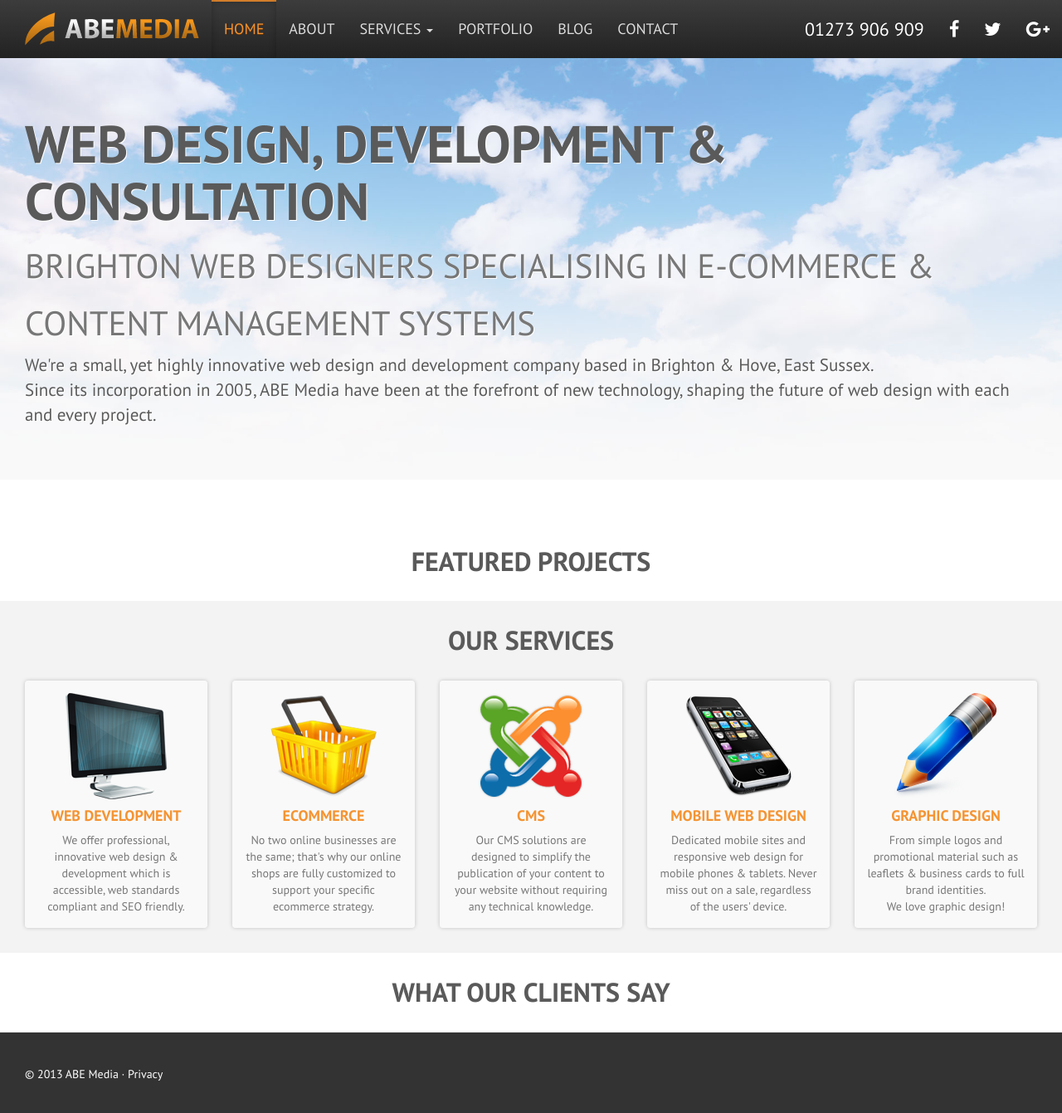
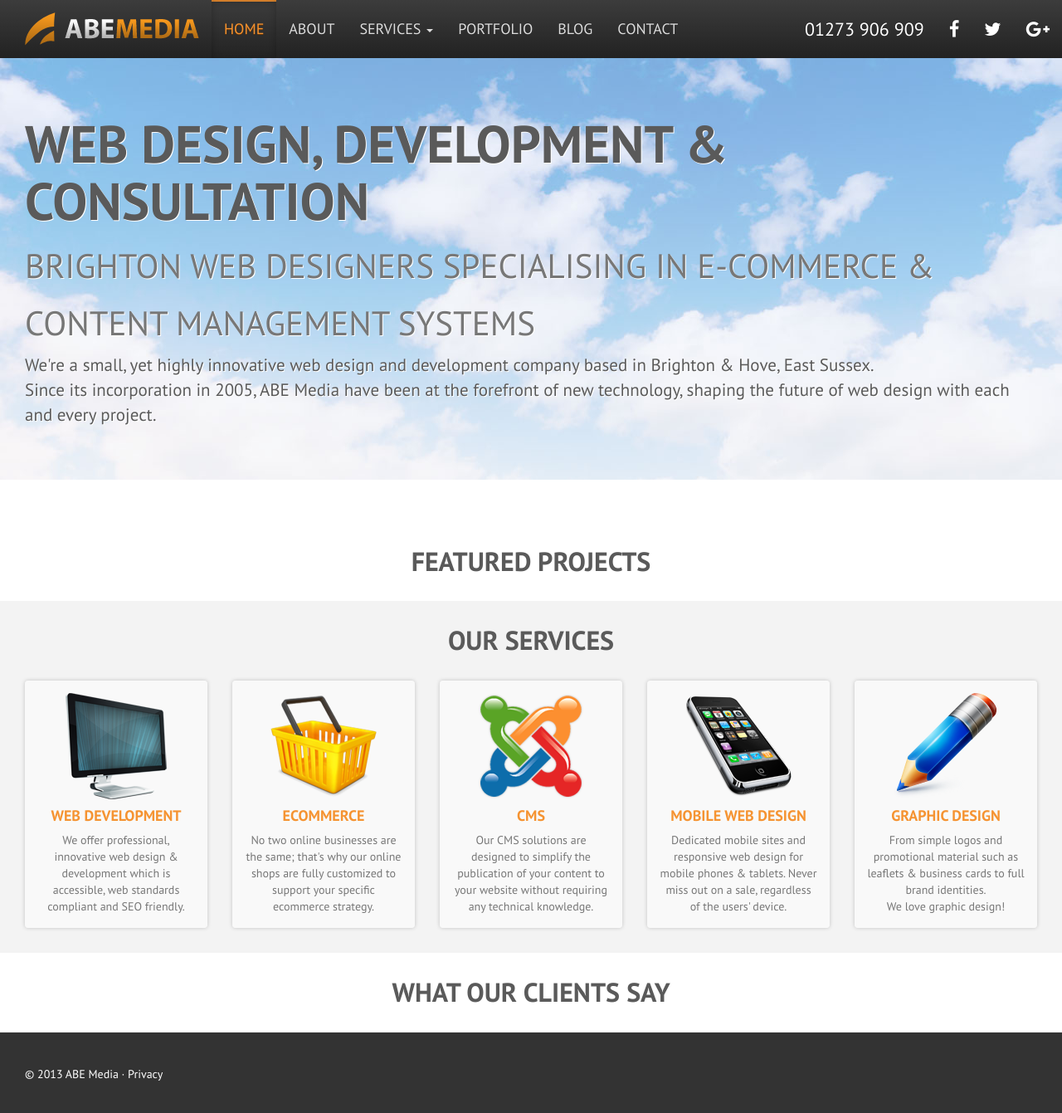
Before and after one commit to abemedia/abemedia.github.io, a Jekyll site: the page built from index.md, in a window 1280 px wide and 1344 px high. Shown: the top 1341 px of the window at 83% size. Built offline with Jekyll 4.4.1, drawn with Linux system fonts in a browser that asks for light colours; nearby versions of some CDN libraries.

Commit message:
Update style.css

```diff
--- a/css/style.css
+++ b/css/style.css
@@ -28,8 +28,12 @@ h1, h2, h3, h4, h5, h6, .h1, .h2, .h3, .h4, .h5, .h6 {
 }
 .banner {
 	background: url(../images/bg.jpg) no-repeat center top #f9f9f9;
-	background-size: 100% auto;
 	text-shadow: #fff 1px 1px 0px;
+}
+@media (min-width:1920px){
+	.banner {
+		background-size: 100% auto;
+	}
 }
 .module-title {
 	text-align: center;
```
